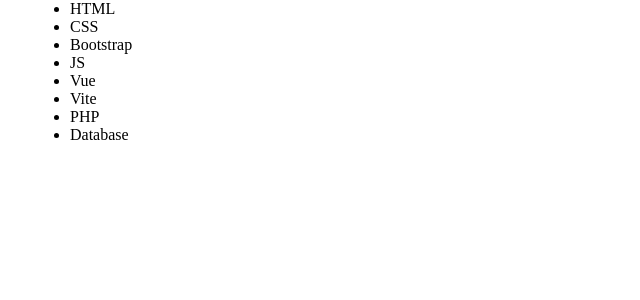
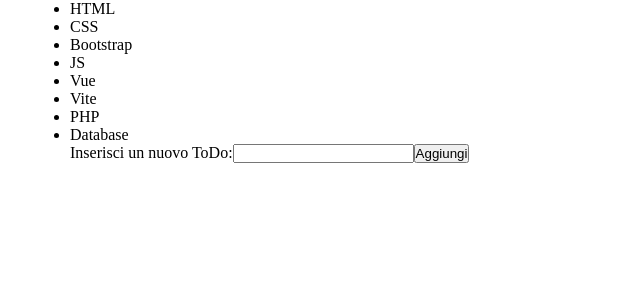
Before and after one commit to alessandroamormino/php-todo-list-json, a PHP site: page / in a window 1280 px wide. Shown: the top 300 px of the page, without its empty margins (0-640 px from the left). Run offline with PHP 8.4, Linux system fonts and the light colour scheme.

Commit message:
feat: add new todo in list (no save)

```diff
--- a/index.php
+++ b/index.php
@@ -18,6 +18,11 @@
         {{todo}}
       </li>
     </ul>
+    <form action="index.php" method="GET">
+      <label for="newTodo">Inserisci un nuovo ToDo:</label>
+      <input v-model="newTodo" type="text" name="newTodo" id="newTodo" required>
+      <button type="submit" @click="addTodo()">Aggiungi</button>
+    </form>
   </div>
 </div>
 
--- a/js/script.js
+++ b/js/script.js
@@ -4,6 +4,7 @@ createApp({
   data() {
     return {
       todos: [],
+      newTodo: '',
     }
   },
   methods: {
@@ -12,7 +13,11 @@ createApp({
         console.log(response.data);
         this.todos = response.data;
       });
-    }
+    },
+    addTodo() {
+      this.todos.push(this.newTodo);
+      this.newTodo = '';
+    },
   },
   mounted() {
     this.getTodos();
```
